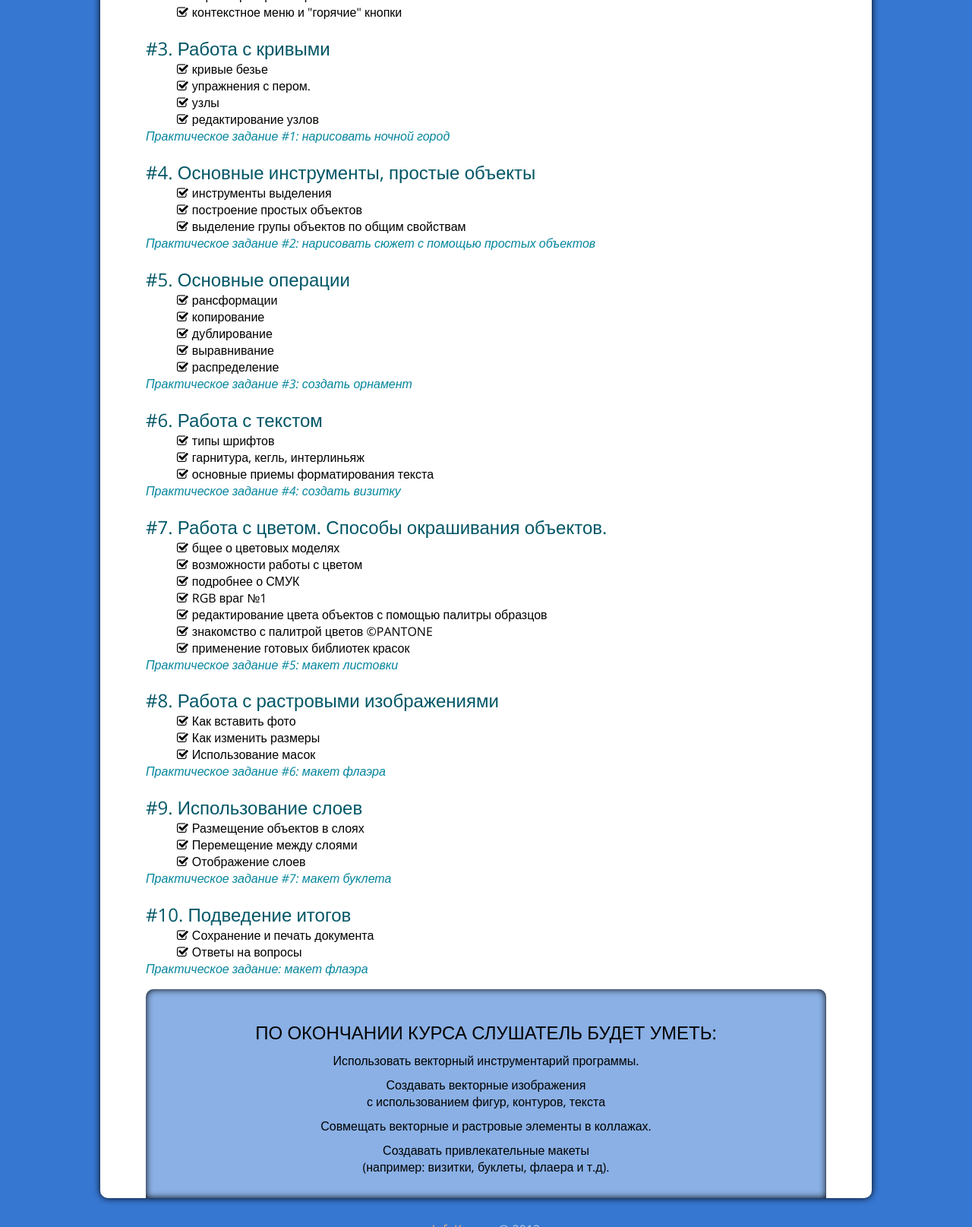
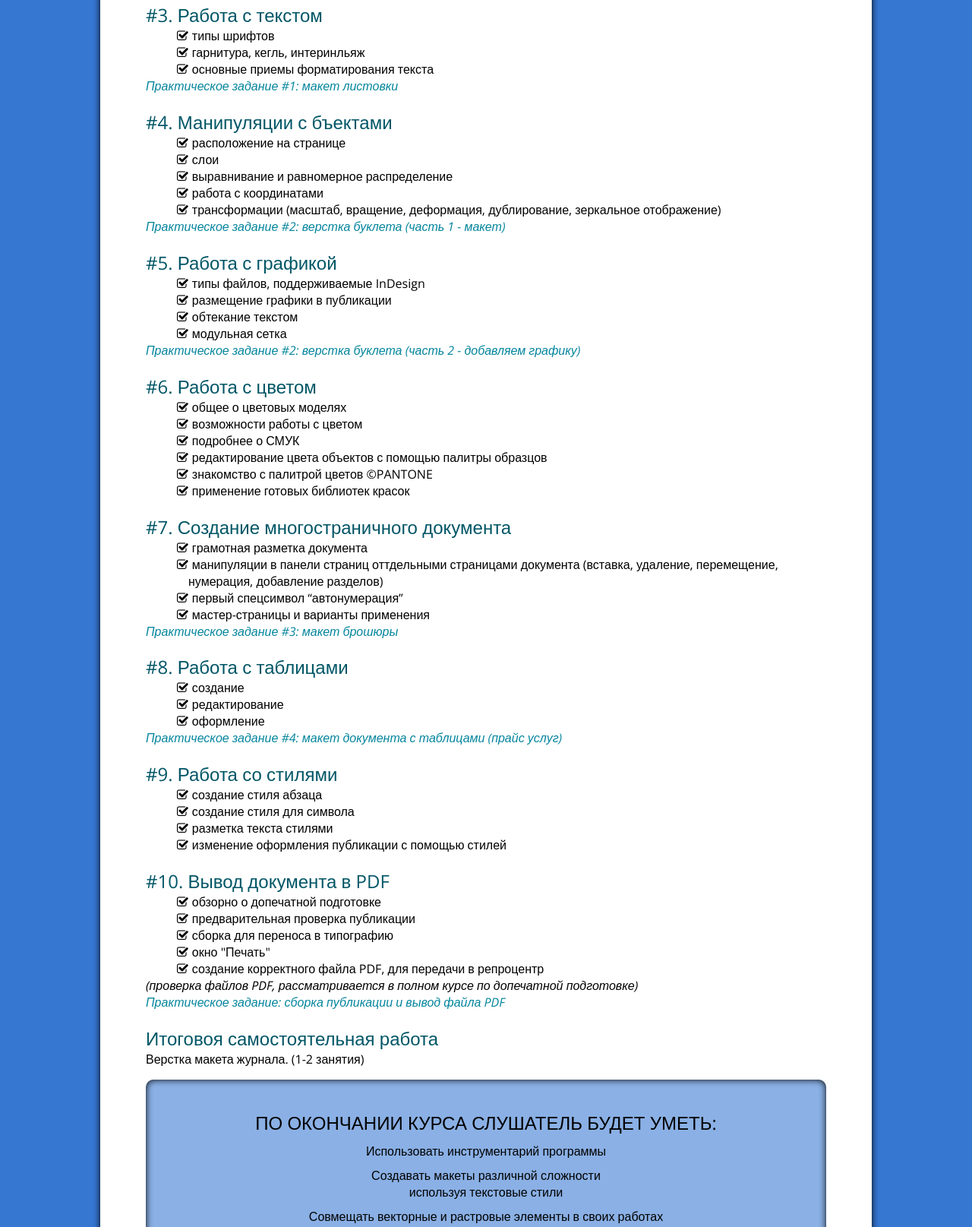
Before and after one commit to infokuznya/course-InDesign, a plain HTML site: page index.html in a window 1280 px wide. Shown: the part 778-2393 px from the top of the page at 76% size. Drawn offline with nearby package versions, Linux system fonts and the light colour scheme.

Commit message:
edit files index and style

```diff
--- a/css/style.css
+++ b/css/style.css
@@ -112,3 +112,13 @@ footer {
 .resume-course p {
   margin-bottom: 10px;
 }
+
+.footer-logo {
+  width: 50px;
+  margin: 0 auto;
+  box-shadow: 0px 0px 10px #FFB773;
+}
+
+.footer-logo img {
+  width: 100%;
+}
--- a/index.html
+++ b/index.html
@@ -39,9 +39,7 @@
 			<section class="content-item">
 				<h2>#1. Введение в компьютерную графику. Знакомство с программой</h2>
 				<ul>
-					<li>задачи курса </li>
-					<li>векторная графика</li>
-					<li>расстровая графика</li>
+					<li>задачи курса</li>
 					<li>первое знакомство с программой</li>
 					<li>создание нового документа</li>
 					<li>окно документа, перемещение по нему</li>
@@ -63,95 +61,108 @@
 				</ul>
 			</section>
 			<section class="content-item">
-				<h2>#3. Работа с кривыми</h2>
+				<h2>#3. Работа с текстом</h2>
 				<ul>
-					<li>кривые безье </li>
-					<li>упражнения с пером.</li>
-					<li>узлы</li>
-					<li>редактирование узлов</li>
+					<li>типы шрифтов</li>
+					<li>гарнитура, кегль, интеринльяж</li>
+					<li>основные приемы форматирования текста</li>
 				</ul>
-				<p class="practika">Практическое задание #1: нарисовать ночной город</p>
+				<p class="practika">Практическое задание #1: макет листовки</p>
 			</section>
 			<section class="content-item">
-				<h2>#4. Основные инструменты, простые объекты</h2>
+				<h2>#4. Манипуляции с бъектами</h2>
 				<ul>
-					<li>инструменты выделения</li>
-					<li>построение простых объектов </li>
-					<li>выделение групы объектов по общим свойствам</li>
+					<li>расположение на странице</li>
+					<li>слои</li>
+					<li>выравнивание и равномерное распределение</li>
+					<li>работа с координатами</li>
+					<li>трансформации (масштаб, вращение, деформация, дублирование, зеркальное отображение)</li>
 				</ul>
-				<p class="practika">Практическое задание #2: нарисовать сюжет с помощью простых объектов</p>
+				<p class="practika">Практическое задание #2: верстка буклета (часть 1 - макет)</p>
 			</section>
 			<section class="content-item">
-				<h2>#5. Основные операции</h2>
+				<h2>#5. Работа с графикой</h2>
 				<ul>
-					<li>рансформации</li>
-					<li>копирование</li>
-					<li>дублирование</li>
-					<li>выравнивание</li>
-					<li>распределение</li>
+					<li>типы файлов, поддерживаемые InDesign</li>
+					<li>размещение графики в публикации </li>
+					<li>обтекание текстом</li>
+					<li>модульная сетка</li>
 				</ul>
-				<p class="practika">Практическое задание #3: создать орнамент</p>
+				<p class="practika">Практическое задание #2: верстка буклета (часть 2 - добавляем графику)</p>
 			</section>
 			<section class="content-item">
-				<h2>#6. Работа с текстом</h2>
+				<h2>#6. Работа с цветом</h2>
 				<ul>
-					<li>типы шрифтов</li>
-					<li>гарнитура, кегль, интерлиньяж</li>
-					<li>основные приемы форматирования текста</li>
-				</ul>
-				<p class="practika">Практическое задание #4: создать визитку</p>
-			</section>
-			<section class="content-item">
-				<h2>#7. Работа с цветом. Способы окрашивания объектов.</h2>
-				<ul>
-					<li>бщее о цветовых моделях </li>
+					<li>общее о цветовых моделях </li>
 					<li>возможности работы с цветом</li>
 					<li>подробнее о СМУК </li>
-					<li>RGB враг №1</li>
 					<li>редактирование цвета объектов с помощью палитры образцов</li>
 					<li>знакомство с палитрой цветов ©PANTONE</li>
 					<li>применение готовых библиотек красок</li>
 				</ul>
-				<p class="practika">Практическое задание #5: макет листовки</p>
 			</section>
 			<section class="content-item">
-				<h2>#8. Работа с растровыми изображениями</h2>
+				<h2>#7. Создание многостраничного документа</h2>
 				<ul>
-					<li>Как вставить фото</li>
-					<li>Как изменить размеры</li>
-					<li>Использование масок</li>
+					<li>грамотная разметка документа</li>
+					<li>манипуляции в панели страниц оттдельными страницами документа (вставка, удаление, перемещение, нумерация, добавление разделов)</li>
+					<li>первый спецсимвол “автонумерация”</li>
+					<li>мастер-страницы и варианты применения</li>
 				</ul>
-				<p class="practika">Практическое задание #6: макет флаэра</p>
+				<p class="practika">Практическое задание #3: макет брошюры</p>
 			</section>
 			<section class="content-item">
-				<h2>#9. Использование слоев</h2>
+				<h2>#8. Работа с таблицами</h2>
 				<ul>
-					<li>Размещение объектов в слоях</li>
-					<li>Перемещение между слоями</li>
-					<li>Отображение слоев</li>
+					<li>создание</li>
+					<li>редактирование</li>
+					<li>оформление</li>
 				</ul>
-				<p class="practika">Практическое задание #7: макет буклета</p>
+				<p class="practika">Практическое задание #4: макет документа с таблицами (прайс услуг)</p>
 			</section>
 			<section class="content-item">
-				<h2>#10. Подведение итогов</h2>
+				<h2>#9. Работа со стилями</h2>
 				<ul>
-					<li>Сохранение и печать документа</li>
-					<li>Ответы на вопросы</li>
+					<li>создание стиля абзаца</li>
+					<li>создание стиля для символа</li>
+					<li>разметка текста стилями</li>
+					<li>изменение оформления публикации с помощью стилей</li>
 				</ul>
-				<p class="practika">Практическое задание: макет флаэра</p>
 			</section>
+			<section class="content-item">
+				<h2>#10. Вывод документа в PDF</h2>
+				<ul>
+					<li>обзорно о допечатной подготовке</li>
+					<li>предварительная проверка публикации</li>
+					<li>сборка для переноса в типографию</li>
+					<li>окно "Печать"</li>
+					<li>создание корректного файла PDF, для передачи в репроцентр</li>
+				</ul>
+				<em>(проверка файлов PDF, рассматривается в полном курсе по допечатной подготовке)</em>
+				<p class="practika">Практическое задание: сборка публикации и вывод файла PDF</p>
+			</section>
+
+			<section class="content-item">
+				<h2>Итоговоя самостоятельная работа</h2>
+				<p>Верстка макета журнала. (1-2 занятия) </p>
+			</section>
+
+
 		</article>
 
 		<article class="resume-course">
 			<h2>По окончании курса слушатель будет уметь:</h2>
-			<p>Использовать векторный инструментарий программы.</p>
-			<p>Создавать векторные изображения<br>с использованием фигур, контуров, текста </p>
-			<p>Совмещать векторные и растровые элементы в коллажах. </p>
-			<p>Создавать привлекательные макеты<br>(например: визитки, буклеты, флаера и т.д).</p>
+			<p>Использовать инструментарий программы</p>
+			<p>Создавать макеты различной сложности<br>используя текстовые стили</p>
+			<p>Совмещать векторные и растровые элементы в своих работах</p>
+			<p>Создавать привлекательные макеты, как одностраничные так и много страничные<br>(например: визитки, буклеты, журналы, книги и т.д)</p>
 		</article>
 	</div>
 	<footer>
 		<p><a href="http://les.infokuznya.com">InfoKuznya</a> @ 2012</p>
+		<div class="footer-logo">
+			<img src="images/logo-min.png" alt="logo">
+		</div>
 	</footer>
 
 </body>
```
